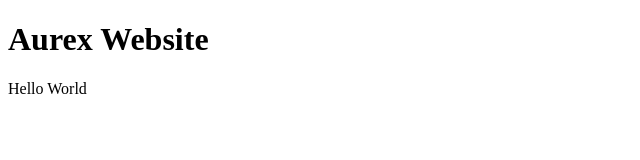
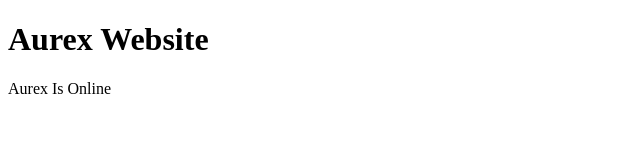
Before and after one commit to becoolsa16-sketch/-, a plain HTML site: page index.html in a window 1280 px wide. Shown: the full height of the page, 0-640 px from the left. Drawn offline with Linux system fonts and the light colour scheme.

Commit message:
Update index.html

```diff
--- a/index.html
+++ b/index.html
@@ -5,6 +5,6 @@
 </head>
 <body>
 <h1>Aurex Website</h1>
-<p>Hello World</p>
+<p>Aurex Is Online</p>
 </body>
 </html>
```
